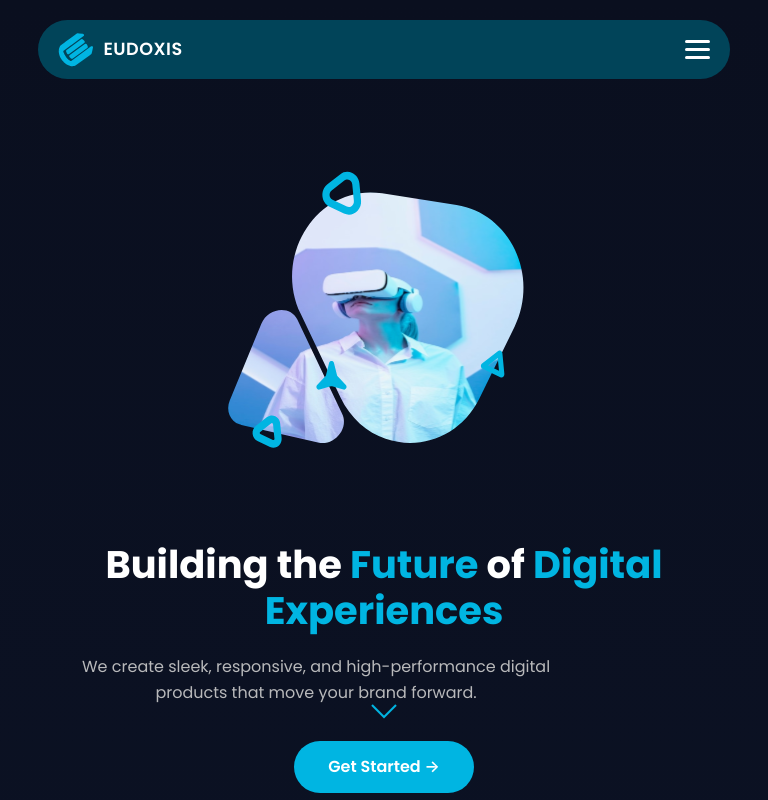
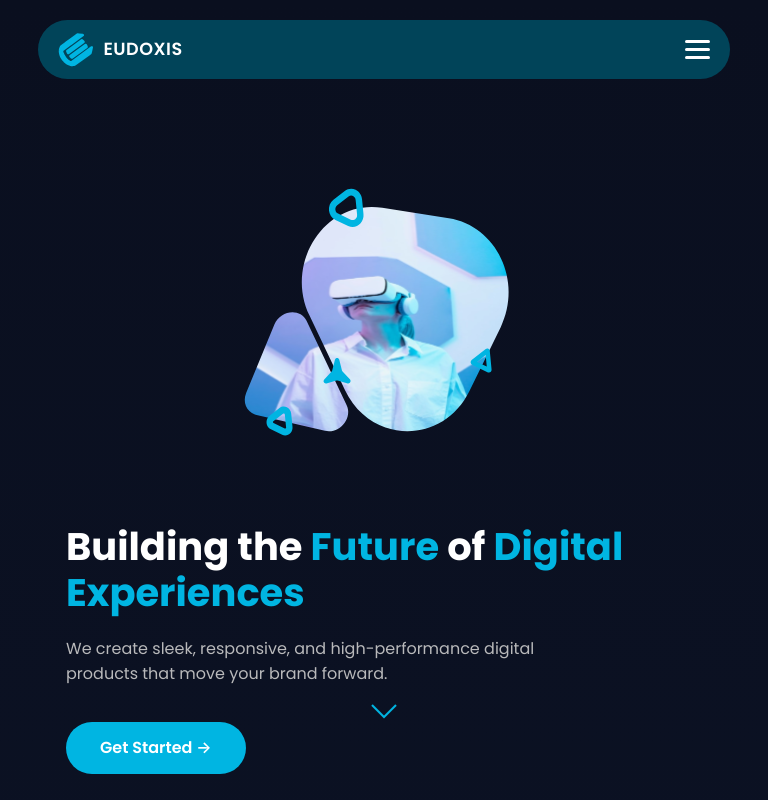
Before and after one commit to olumideemmanuel177-prog/Test-Project, a React (Vite) app: page / in a window 768 px wide. Shown: the top 800 px of the page. Built offline with nearby package versions, Linux system fonts and the light colour scheme.

Commit message:
ggfnbuiswoifuwspisj

```diff
--- a/src/components/Hero.css
+++ b/src/components/Hero.css
@@ -94,11 +94,11 @@
   to { opacity: 1; transform: scale(1); }
 }
 
-/* === Scroll Indicator (Always visible) === */
+/* Scroll Indicator */
 .scroll-indicator {
   position: absolute;
   left: 50%;
-  bottom: calc(20vh + env(safe-area-inset-bottom, 0px)); /* 👈 move higher for small phones */
+  bottom: calc(20vh + env(safe-area-inset-bottom, 0px));
   transform: translateX(-50%);
   display: flex;
   flex-direction: column;
@@ -120,7 +120,6 @@
   opacity: 0.8;
 }
 
-/* Arrow */
 .arrow {
   width: 18px;
   height: 18px;
@@ -142,6 +141,25 @@
   to { opacity: 0.9; transform: translateY(0) translateX(-50%); }
 }
 
+/* === 🔧 Fix for Desktop View on Mobile (alignment issue) === */
+@media (max-width: 1200px) and (min-width: 768px) {
+  .hero-container {
+    justify-content: center;
+    gap: 40px;
+  }
+
+  .hero-text, .hero-image {
+    flex: none;
+    max-width: 45%;
+    text-align: left;
+  }
+
+  .hero-img {
+    width: 100%;
+    max-width: 420px;
+  }
+}
+
 /* === Responsive === */
 @media (max-width: 992px) {
   .hero-container {
@@ -155,7 +173,6 @@
   .hero-btn { margin: 0 auto; }
 }
 
-/* ✅ Mobile Fix (Tecno, Samsung A, iPhone SE, Infinix, etc.) */
 @media (max-width: 600px) {
   .hero {
     align-items: flex-start;
@@ -177,14 +194,14 @@
   }
 
   .scroll-indicator {
-    bottom: calc(25vh + env(safe-area-inset-bottom, 20px)); /* ✅ ensures it stays visible */
+    bottom: calc(25vh + env(safe-area-inset-bottom, 20px));
     gap: 4px;
   }
 
   .scroll-indicator span {
     font-size: 0.7rem;
   }
-jnfg
+
   .arrow {
     width: 14px;
     height: 14px;
```
